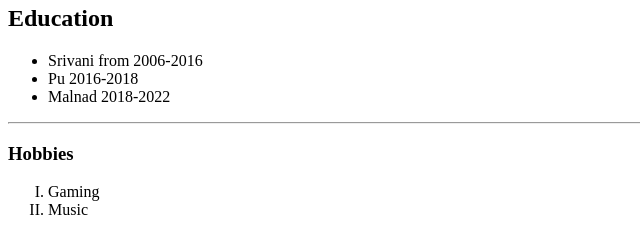
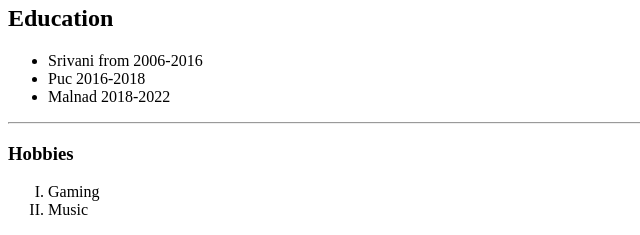
Before and after one commit to Bharaths-githubpage/bharathsrepository, a plain HTML site: page index.html in a window 1280 px wide. Shown: the part 243-478 px from the top of the page, 0-640 px from the left. Drawn offline with Linux system fonts and the light colour scheme.

Commit message:
Update index.html

```diff
--- a/index.html
+++ b/index.html
@@ -21,7 +21,7 @@
    <h2>Education</h2>
    <ul>
     <li>Srivani from 2006-2016</li>
-    <li>Pu 2016-2018</li>
+    <li>Puc 2016-2018</li>
     <li>Malnad 2018-2022</li>
    </ul>
    <hr>
```
